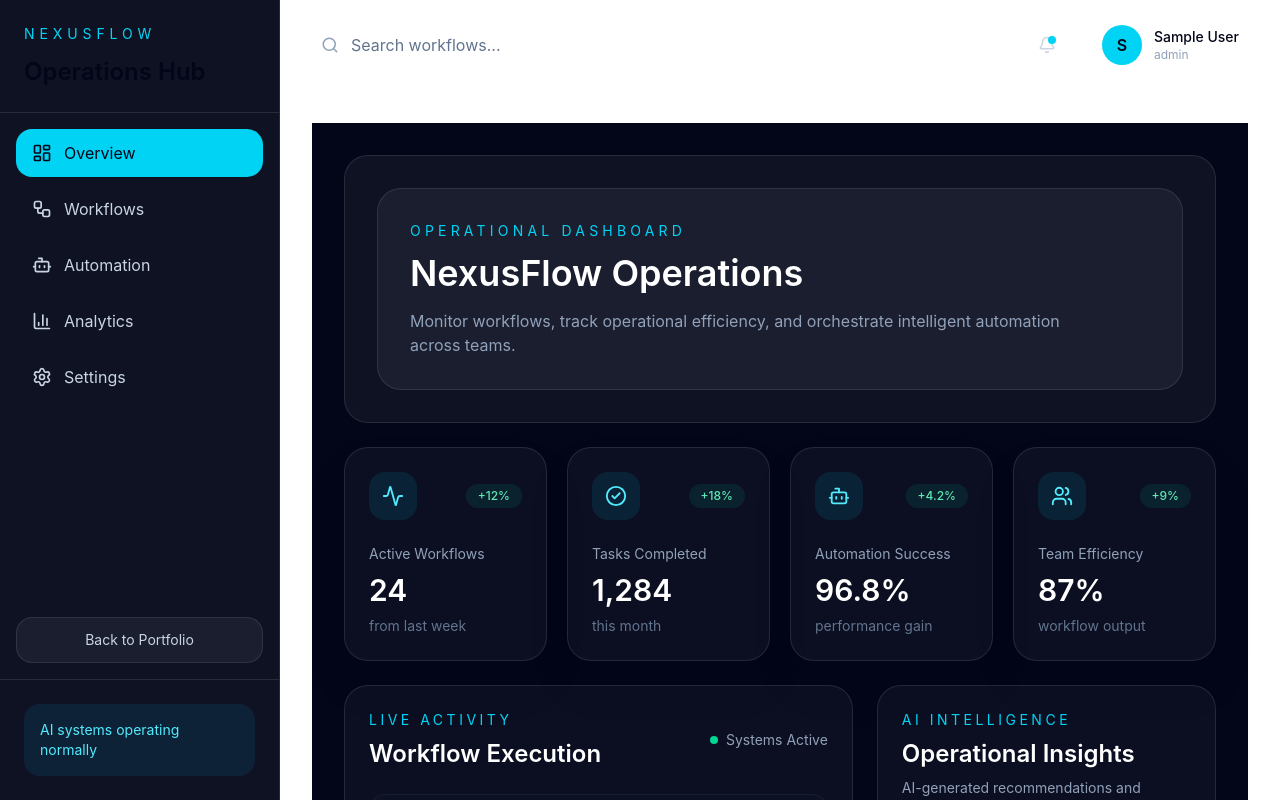
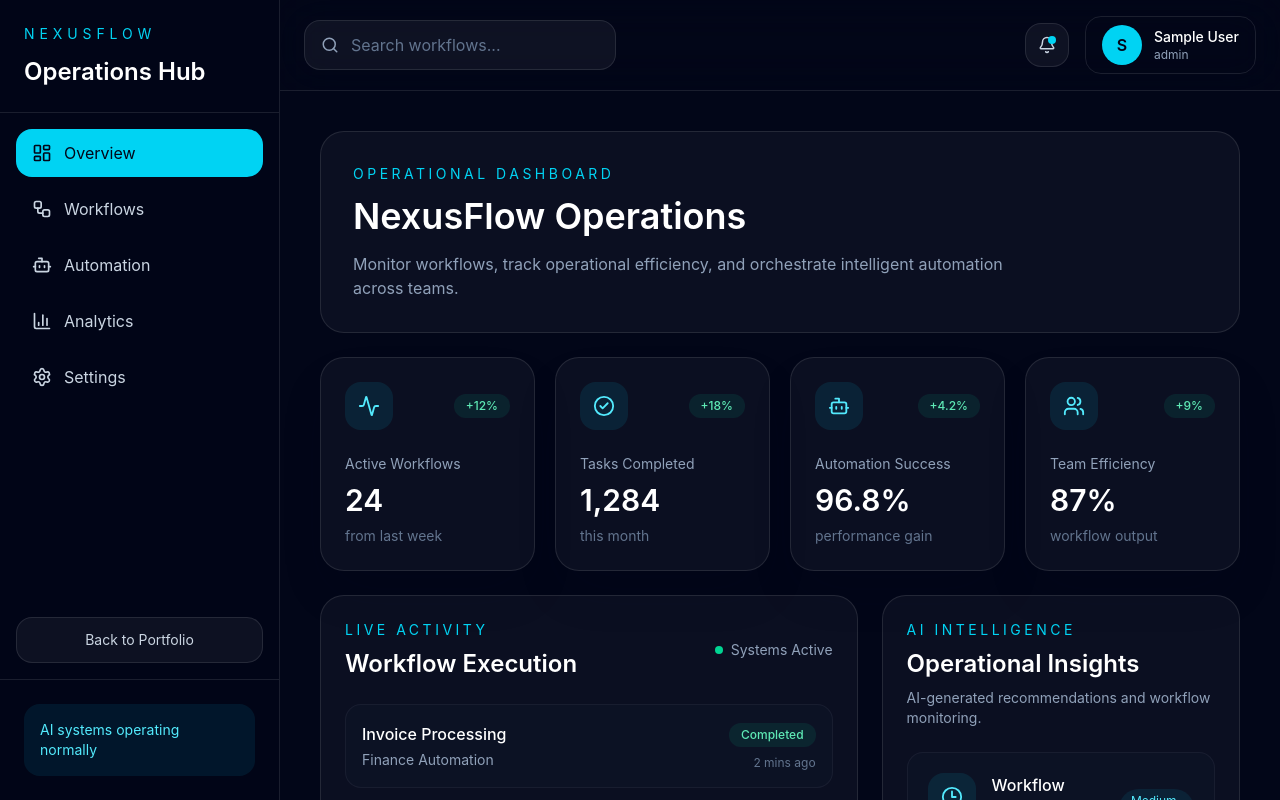
Before and after one commit to anitahkimanthi/nexusflow, a React (Vite) app: page /dashboard in a window 1280 px wide. Shown: the top 800 px of the page. Built offline with nearby package versions, Linux system fonts and the light colour scheme; sample sign-in values are in the browser's storage; the HTML template or start-up script is replaced by a standard one.

Commit message:
ch: fx theme

```diff
--- a/src/App.tsx
+++ b/src/App.tsx
@@ -17,7 +17,6 @@ export default function App() {
   const theme = useAppSelector((state) => state.theme.mode);
 
   return (
-    <main className={theme === "dark" ? "dark" : ""}>
     <Routes>
       <Route path="/" element={<Home />} />
       <Route path="/home" element={<Home />} />
@@ -43,6 +42,5 @@ export default function App() {
       <Route path="*" element={<NotFound />} />
 
     </Routes >
-    </main>
   );
 }
--- a/src/components/dashboard/Overview.tsx
+++ b/src/components/dashboard/Overview.tsx
@@ -12,17 +12,16 @@ import WorkflowTable from "./WorkflowTable";
 
 export default function Overview() {
     return (
-        <main className="flex min-h-screen bg-slate-950 text-white">
         <section className="flex flex-1 flex-col">
-                <div className="flex-1 space-y-6 p-6 lg:p-8">
+            <div className="flex-1 space-y-6 p-6 lg:p-2">
                 <motion.div
                     initial={{ opacity: 0, y: 18 }}
                     animate={{ opacity: 1, y: 0 }}
                     transition={{ duration: 0.45 }}
-                        className="rounded-3xl border border-white/10 bg-white/5 p-8"
                 >
-                        <div className="rounded-3xl border border-white/10 bg-white/5 p-8">
-                            <p className="text-sm uppercase tracking-[0.3em] text-cyan-400">
+
+                    <div className="rounded-3xl border border-white/10 bg-white/[0.04] p-8">
+                        <p className="text-sm uppercase tracking-[0.25em] text-cyan-400">
                             Operational Dashboard
                         </p>
 
@@ -32,8 +31,7 @@ export default function Overview() {
 
                         <p className="mt-4 max-w-2xl text-slate-400">
                             Monitor workflows, track operational efficiency, and orchestrate
-                                intelligent automation across teams.
-                            </p>
+                            intelligent automation across teams.                </p>
                     </div>
                 </motion.div>
 
@@ -74,6 +72,5 @@ export default function Overview() {
                 <WorkflowTable />
             </div>
         </section>
-        </main>
     );
 }
--- a/src/components/dashboard/Topbar.tsx
+++ b/src/components/dashboard/Topbar.tsx
@@ -1,9 +1,12 @@
-import { Bell, Search, Menu, Sun, Moon } from "lucide-react";
+import {
+    Bell, Search, Menu,
+    // Sun, Moon
+} from "lucide-react";
 import { useNavigate } from "react-router-dom";
 import { logout } from "../../redux/authSlice";
 import { useAppDispatch, useAppSelector } from "../../redux/hooks";
 import { useState } from "react";
-import { toggleTheme } from "../../redux/themeSlice";
+// import { toggleTheme } from "../../redux/themeSlice";
 
 type DashboardTopbarProps = {
     onMenuClick: () => void;
@@ -16,7 +19,7 @@ export default function Topbar({ onMenuClick }: DashboardTopbarProps) {
     const user = useAppSelector((state) => state.auth.user);
     const [isNotificationsOpen, setIsNotificationsOpen] = useState(false);
     const [isUserMenuOpen, setIsUserMenuOpen] = useState(false);
-    const theme = useAppSelector((state) => state.theme.mode);
+    // const theme = useAppSelector((state) => state.theme.mode);
 
     const handleLogout = () => {
         dispatch(logout());
@@ -24,10 +27,10 @@ export default function Topbar({ onMenuClick }: DashboardTopbarProps) {
     };
 
     return (
-        <header className="sticky top-0 z-40 flex items-center justify-between gap-4 border-b border-white/10 bg-white/80 px-4 py-4 text-slate-950 backdrop-blur-xl dark:bg-slate-950/80 dark:text-white lg:px-6">            <div className="flex items-center gap-3 rounded-2xl border border-white/10 bg-white/5 px-4 py-3 text-slate-400">
+        <header className="sticky top-0 z-40 flex items-center justify-between gap-4 border-b border-white/10  px-4 py-4 text-slate-950 backdrop-blur-xl dark:bg-slate-950/80 dark:text-white lg:px-6">            <div className="flex items-center gap-3 rounded-2xl border border-white/10 bg-white/5 px-4 py-3 text-slate-400">
             <button
                 onClick={onMenuClick}
-                className="flex h-11 w-11 items-center justify-center rounded-2xl border border-white/10 bg-white/5 text-slate-300 lg:hidden"
+                className="flex h-11 w-11 items-center justify-center rounded-2xl border border-white/10 text-slate-300 lg:hidden"
             >
                 <Menu size={18} />
             </button>
@@ -84,14 +87,14 @@ export default function Topbar({ onMenuClick }: DashboardTopbarProps) {
                 <div className="relative">
                     <button
                         onClick={() => setIsUserMenuOpen((prev) => !prev)}
-                        className="flex items-center gap-3 rounded-2xl border border-white/10 bg-white/5 px-4 py-2 transition hover:bg-white/10"
+                        className="flex items-center gap-3 rounded-2xl border border-white/10 px-4 py-2 transition hover:bg-white/10"
                     >
                         <div className="flex h-10 w-10 items-center justify-center rounded-full bg-cyan-400 font-semibold text-slate-950">
                             {user?.name?.charAt(0) || "D"}
                         </div>
 
                         <div className="hidden text-left sm:block">
-                            <p className="text-sm font-medium">
+                            <p className="text-sm font-medium text-white">
                                 {user?.name || "Demo Client"}
                             </p>
 
--- a/src/pages/Dashboard.tsx
+++ b/src/pages/Dashboard.tsx
@@ -8,7 +8,7 @@ export default function DashboardLayout() {
     const [isSidebarOpen, setIsSidebarOpen] = useState(false);
 
     return (
-        <main className="flex min-h-screen bg-white text-slate-950 dark:bg-slate-950 dark:text-white">
+        <main className="flex min-h-screen bg-slate-950 text-white">
             <Sidebar
                 isOpen={isSidebarOpen}
                 onClose={() => setIsSidebarOpen(false)}
@@ -17,7 +17,7 @@ export default function DashboardLayout() {
             <section className="flex min-w-0 flex-1 flex-col lg:pl-[280px]">
                 <Topbar onMenuClick={() => setIsSidebarOpen(true)} />
 
-                <div className="flex-1 space-y-6 p-6 lg:p-8">
+                <div className="flex-1 space-y-6 bg-slate-950 p-6 lg:p-8">
                     <Outlet />
                 </div>
             </section>
```
Lines whose indentation alone changed are shown as unchanged.
